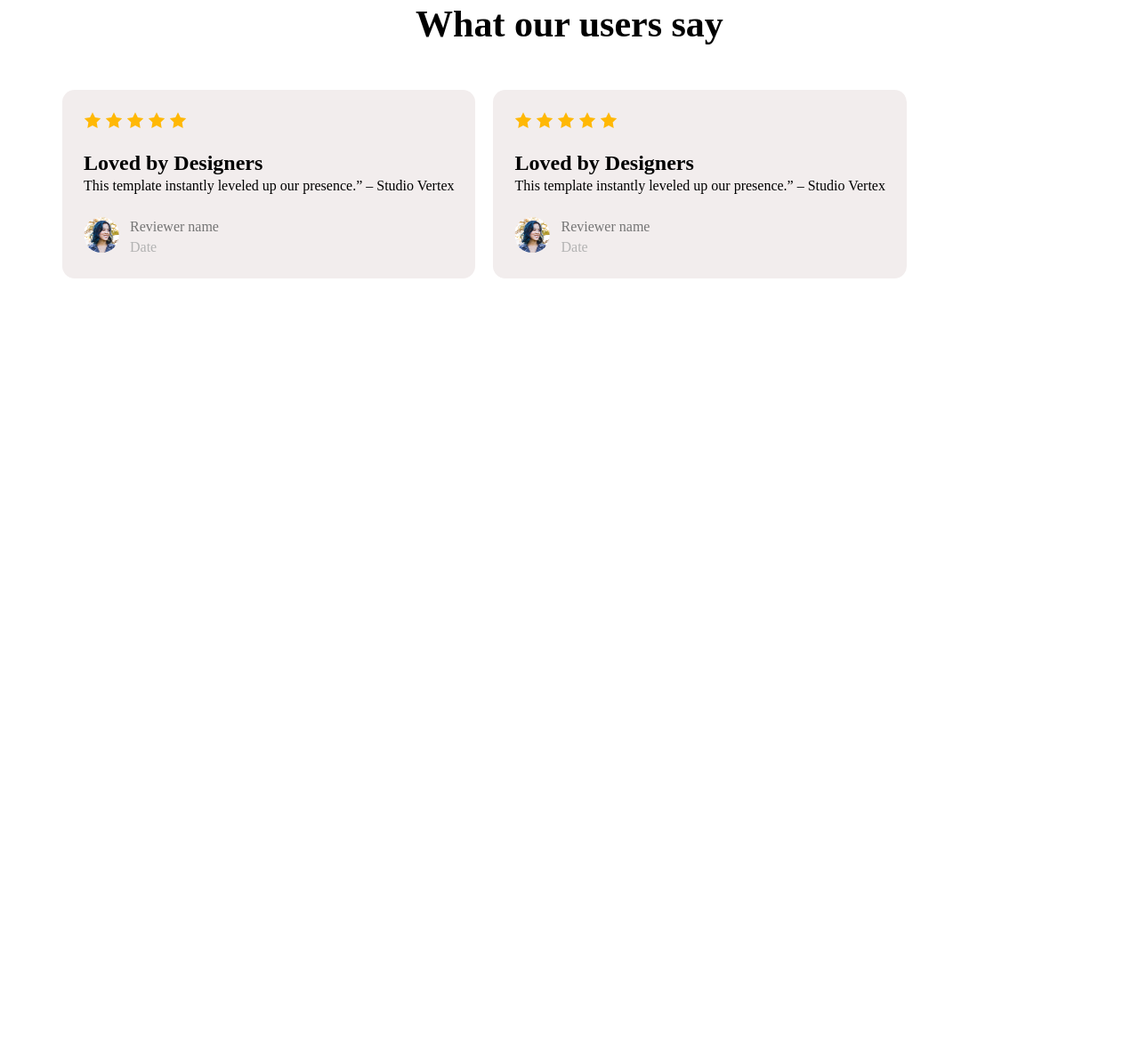
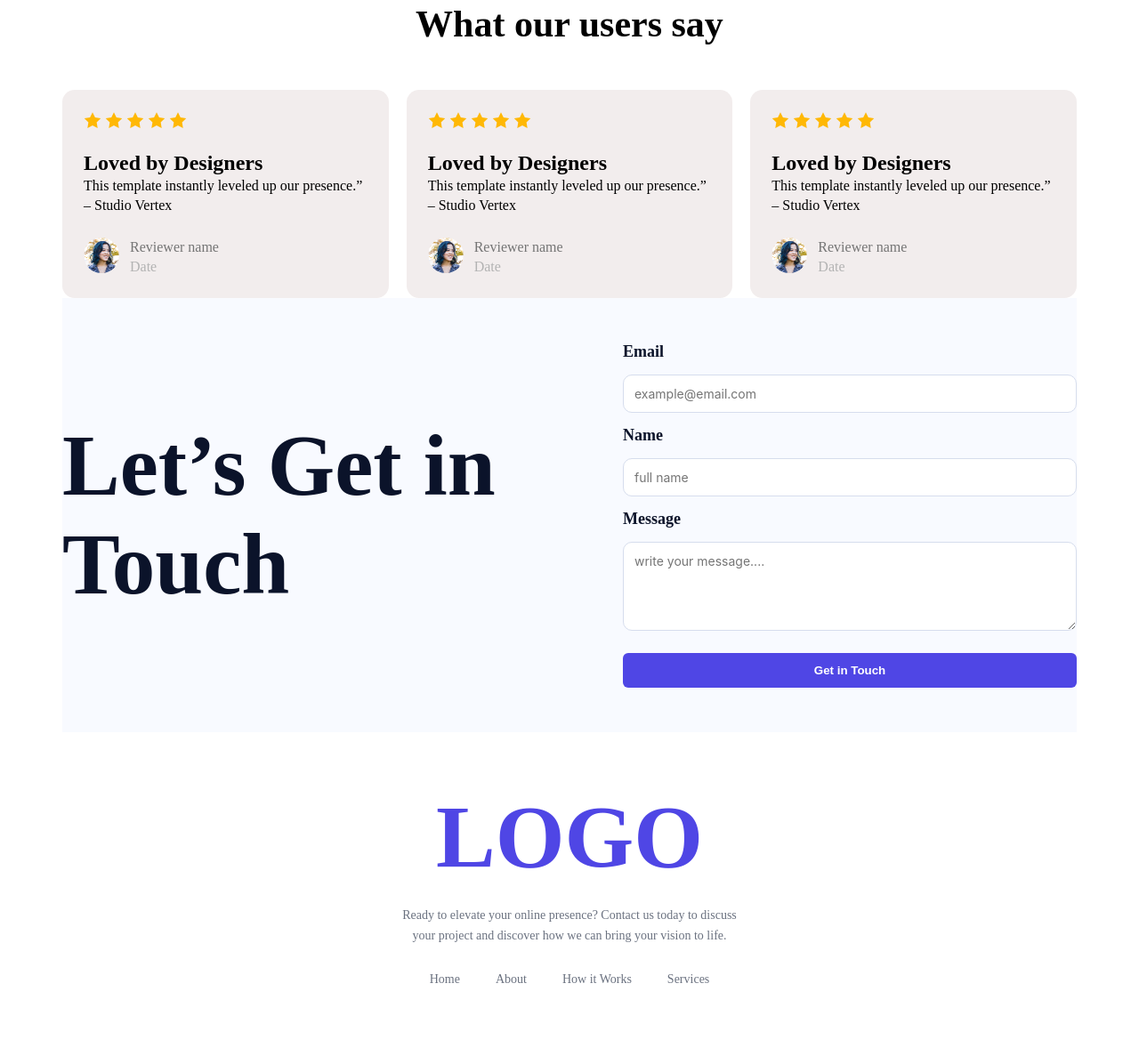
Before and after one commit to razu0169/Assignment-01, a plain HTML site: page index.html in a window 1280 px wide. Shown: the part 1622-2791 px from the top of the page at 89% size. Before the commit the page ends 1935 px from the top, so only its background shows below. Drawn offline with Linux system fonts and the light colour scheme.

Commit message:
added on the from and footer section

```diff
--- a/index.html
+++ b/index.html
@@ -42,9 +42,7 @@
       <!-- action section end -->
       <!-- productive section start -->
       <section class="max-width productive-section">
-        <h2 class="productive-title">
-          Joined Thousands of Productive Users
-        </h2>
+        <h2 class="productive-title">Joined Thousands of Productive Users</h2>
         <div class="display">
           <div>
             <h2 class="user">50K</h2>
@@ -62,30 +60,28 @@
       </section>
       <!-- Productive section end -->
 
-
-
-
       <!-- Client Section Start -->
       <section class="max-width client">
-                <h2 class="title">
-                What our users say
-                </h2>
+        <h2 class="title">What our users say</h2>
         <div class="main">
           <div class="card">
             <div class="rattings">
-                                        <img src="images/Assets/star.svg" class="star" alt="">
-                                        <img src="images/Assets/star.svg" class="star" alt="">
-                                        <img src="images/Assets/star.svg" class="star" alt="">
-                                        <img src="images/Assets/star.svg" class="star" alt="">
-                                        <img src="images/Assets/star.svg" class="star" alt="">
+              <img src="images/Assets/star.svg" class="star" alt="" />
+              <img src="images/Assets/star.svg" class="star" alt="" />
+              <img src="images/Assets/star.svg" class="star" alt="" />
+              <img src="images/Assets/star.svg" class="star" alt="" />
+              <img src="images/Assets/star.svg" class="star" alt="" />
             </div>
             <div class="body">
               <h3 class="title">Loved by Designers</h3>
-                                        <p class="desc">This template instantly leveled up our presence.” – Studio Vertex</p>
+              <p class="desc">
+                This template instantly leveled up our presence.” – Studio
+                Vertex
+              </p>
             </div>
             <div class="author">
               <div class="profile">
-                                                <img src="images/Assets/avatar.png" alt="">
+                <img src="images/Assets/avatar.png" alt="" />
               </div>
               <div class="info">
                 <p class="name">Reviewer name</p>
@@ -96,19 +92,22 @@
 
           <div class="card">
             <div class="rattings">
-                                        <img src="images/Assets/star.svg" class="star" alt="">
-                                        <img src="images/Assets/star.svg" class="star" alt="">
-                                        <img src="images/Assets/star.svg" class="star" alt="">
-                                        <img src="images/Assets/star.svg" class="star" alt="">
-                                        <img src="images/Assets/star.svg" class="star" alt="">
+              <img src="images/Assets/star.svg" class="star" alt="" />
+              <img src="images/Assets/star.svg" class="star" alt="" />
+              <img src="images/Assets/star.svg" class="star" alt="" />
+              <img src="images/Assets/star.svg" class="star" alt="" />
+              <img src="images/Assets/star.svg" class="star" alt="" />
             </div>
             <div class="body">
               <h3 class="title">Loved by Designers</h3>
-                                        <p class="desc">This template instantly leveled up our presence.” – Studio Vertex</p>
+              <p class="desc">
+                This template instantly leveled up our presence.” – Studio
+                Vertex
+              </p>
             </div>
             <div class="author">
               <div class="profile">
-                                                <img src="images/Assets/avatar.png" alt="">
+                <img src="images/Assets/avatar.png" alt="" />
               </div>
               <div class="info">
                 <p class="name">Reviewer name</p>
@@ -117,22 +116,83 @@
             </div>
           </div>
 
+          <div class="card">
+            <div class="rattings">
+              <img src="images/Assets/star.svg" class="star" alt="" />
+              <img src="images/Assets/star.svg" class="star" alt="" />
+              <img src="images/Assets/star.svg" class="star" alt="" />
+              <img src="images/Assets/star.svg" class="star" alt="" />
+              <img src="images/Assets/star.svg" class="star" alt="" />
+            </div>
+            <div class="body">
+              <h3 class="title">Loved by Designers</h3>
+              <p class="desc">
+                This template instantly leveled up our presence.” – Studio
+                Vertex
+              </p>
+            </div>
+            <div class="author">
+              <div class="profile">
+                <img src="images/Assets/avatar.png" alt="" />
+              </div>
+              <div class="info">
+                <p class="name">Reviewer name</p>
+                <p class="date">Date</p>
+              </div>
+            </div>
+          </div>
+        </div>
+      </section>
+      <!-- Client Section stop -->
+      <!--Form section- start -->
+      <!-- contact section start here -->
+      <section>
+        <div class="contact-container">
+          <div class="contact-left">
+            <h1>Let’s Get in Touch</h1>
+          </div>
+          <div class="contact-right">
+            <form class="contact-form">
+              <label for="email">Email</label>
+              <input
+                type="email"
+                id="email"
+                placeholder="example@email.com"
+                required
+              />
 
+              <label for="name">Name</label>
+              <input type="text" id="name" placeholder="full name" required />
+
+              <label for="message">Message</label>
+              <textarea
+                id="message"
+                placeholder="write your message...."
+                required
+              ></textarea>
+
+              <button type="submit">Get in Touch</button>
+            </form>
           </div>
-
+        </div>
       </section>
-
-
-
-
-
-
-
-       <!-- Client Section stop -->
-
-
-
-
+      <!-- footer section start here -->
+      <footer class="footer-container">
+        <div class="footer-content">
+          <h1 class="footer-logo">LOGO</h1>
+          <p class="tagline">
+            Ready to elevate your online presence? Contact us today to discuss
+            <br />
+            your project and discover how we can bring your vision to life.
+          </p>
+          <nav class="nav-links">
+            <a href="#">Home</a>
+            <a href="#">About</a>
+            <a href="#">How it Works</a>
+            <a href="#">Services</a>
+          </nav>
+        </div>
+      </footer>
     </main>
   </body>
 </html>
--- a/styles/styles.css
+++ b/styles/styles.css
@@ -188,3 +188,119 @@ ul li {
   width: 40px;
   border-radius: 50%;
 }
+/* news-letter */
+/* contact section style */
+
+.contact-container {
+  max-width: 1140px;
+  margin: 0 auto;
+  display: flex;
+  background-color: #f8faff;
+  padding: 50px 0;
+  gap: 120px;
+}
+
+.contact-left {
+  flex: 1;
+  display: flex;
+  align-items: center;
+}
+
+.contact-left h1 {
+  color: #0b132a;
+  font-size: 97px;
+  font-weight: 700;
+}
+
+.contact-right {
+  flex: 1;
+}
+
+.contact-form {
+  display: flex;
+  flex-direction: column;
+  gap: 15px;
+}
+
+.contact-form label {
+  font-size: 18px;
+  color: #0b132a;
+  font-weight: 600;
+}
+
+.contact-form input,
+.contact-form textarea {
+  padding: 12px;
+  font-size: 14px;
+  border: 1px solid rgb(214, 221, 237);
+  border-radius: 10px;
+  background: rgb(255, 255, 255);
+  font-family: "Inter", sans-serif;
+}
+
+.contact-form textarea {
+  resize: vertical;
+  min-height: 100px;
+}
+
+.contact-form button {
+  margin-top: 10px;
+  padding: 12px;
+  background-color: #4f46e5;
+  /* A close match to the bright blue button */
+  color: #fff;
+  border: none;
+  border-radius: 6px;
+  font-weight: 600;
+  cursor: pointer;
+  transition: background-color 0.3s ease;
+}
+
+.contact-form button:hover {
+  background-color: #4338ca;
+}
+
+/* footer section style */
+.footer-container {
+  background-color: #ffffff;
+  padding: 60px 20px;
+}
+
+.footer-content {
+  max-width: 1140px;
+  margin: 0 auto;
+  text-align: center;
+}
+
+.footer-logo {
+  font-size: 100px;
+  font-weight: 800;
+  color: #4f46e5;
+  margin-bottom: 20px;
+  text-align: center;
+}
+
+.tagline {
+  font-size: 14px;
+  max-width: 600px;
+  margin: 0 auto 30px auto;
+  line-height: 1.6;
+  color: #6b7280;
+}
+
+.nav-links {
+  display: flex;
+  justify-content: center;
+  gap: 40px;
+}
+
+.nav-links a {
+  text-decoration: none;
+  color: #6b7280;
+  font-size: 14px;
+  transition: color 0.3s ease;
+}
+
+.nav-links a:hover {
+  color: #4f46e5;
+}
```
Lines whose indentation alone changed are shown as unchanged.
